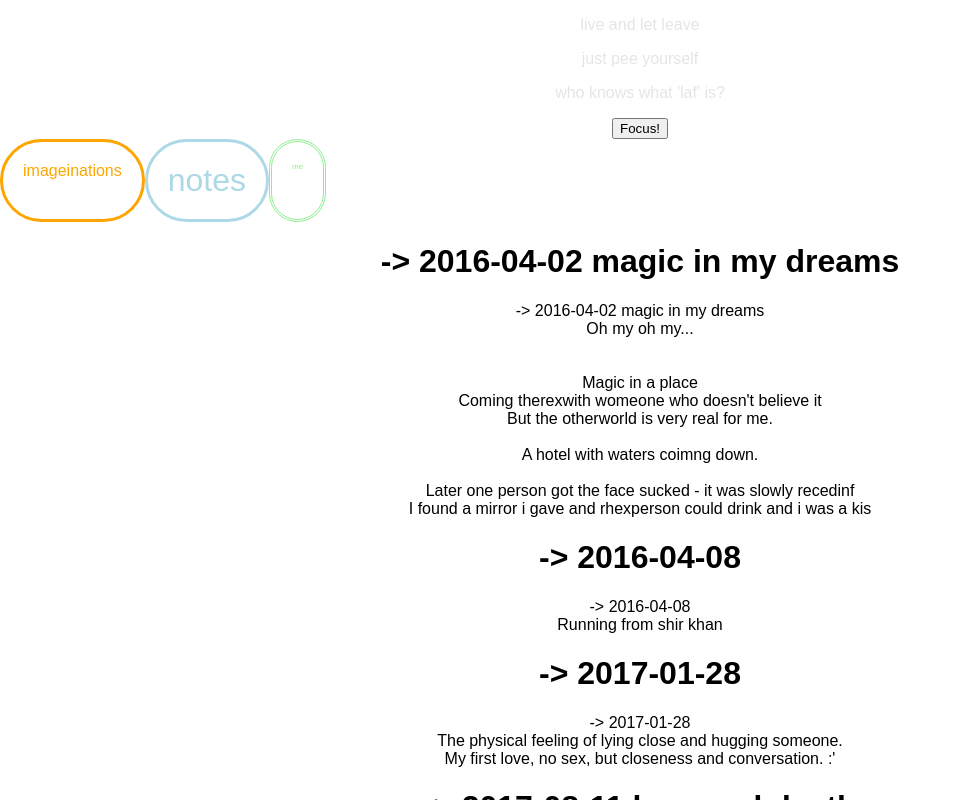
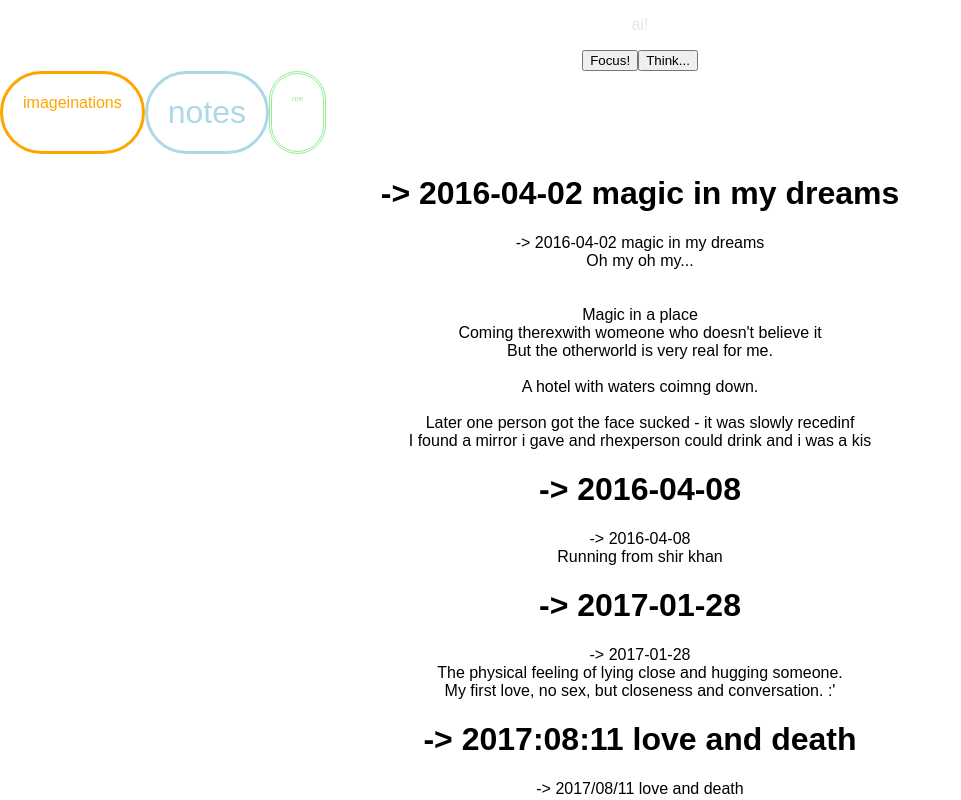
Before and after one commit to martin-martin/xyayz, a React (Create React App) app: page / in a window 1280 px wide. Both pictures are taken after a click on the button "Focus!". Shown: the top 800 px of the page, without its empty margins (0-961 px from the left). Built offline with nearby package versions, Linux system fonts and the light colour scheme.

Commit message:
feat: shuffle thoughts (lightheaded)

```diff
--- a/src/ThoughtfulThoughts.js
+++ b/src/ThoughtfulThoughts.js
@@ -4,6 +4,7 @@ class ThoughtfulThoughts extends Component {
 
   state = {
     opacity: 0,
+    currentThought: "ai!",
     thoughts:
       [
         "live and let leave",
@@ -12,7 +13,38 @@ class ThoughtfulThoughts extends Component {
       ]
   }
 
+  /**
+   * Calls shuffleArray() to mix the thought items in the array,
+   * then updates the state.
+   */
+  componentWillMount = () => {
+    const shuffledThoughts = this.shuffleArray(this.state.thoughts)
+    this.setState((prevState) => ({
+      thoughts: shuffledThoughts
+    }))
+    console.log(this.state.thoughts)
+  }
+
+  /**
+   * Shuffles the items in an array. Code from stackoverflow, thanks!
+   * https://stackoverflow.com/a/38103853/5717580
+   */
+  shuffleArray = (array) => {
+    let i = array.length - 1
+    for (; i > 0; i--) {
+      const j = Math.floor(Math.random() * (i + 1))
+      const temp = array[i]
+      array[i] = array[j]
+      array[j] = temp
+    }
+    return array
+  }
+
+  /**
+   * Increases the opacity variable in state by 0.1
+   */
   makeAppear = () => {
+    //TODO: include fun stuff like: when clicked 50 times text turns red : )
     if(this.state.opacity < 1) {
       this.setState((prevState) => ({
           opacity: prevState.opacity + 0.1
@@ -23,10 +55,11 @@ class ThoughtfulThoughts extends Component {
   render() {
     return (
       <div className="thoughtful-thoughts">
-        <div className="current-thought" style={{opacity: this.state.opacity}}>
-          {this.state.thoughts.map((thought, i) => (<p key={i}>{thought}</p>))}
-        </div>
+        <p className="current-thought" style={{opacity: this.state.opacity}}>
+          {this.state.currentThought}
+        </p>
         <button onClick={this.makeAppear}>Focus!</button>
+        <button onClick={this.seedNextThought}>Think...</button>
       </div>
     )
 
```
